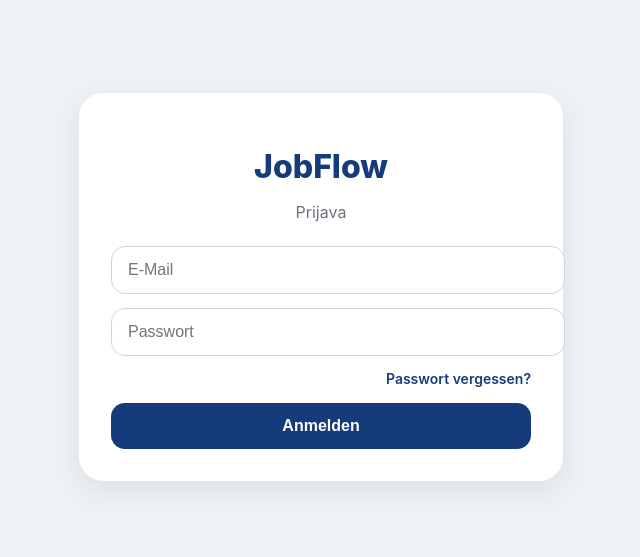
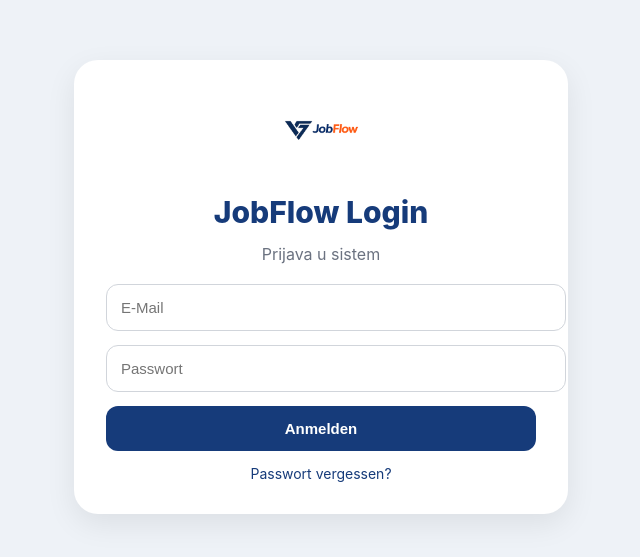
Before and after one commit to jobflow-app/jobflow-app, a Next.js app: page /login in a window 1280 px wide. Shown: the part 137-694 px from the top of the page, without its empty margins (319-959 px from the left). Built offline with nearby package versions, Linux system fonts and the light colour scheme; no server answers.

Commit message:
Update page.jsx

```diff
--- a/app/login/page.jsx
+++ b/app/login/page.jsx
@@ -1,7 +1,7 @@
 'use client'
 
+import { useEffect, useState } from 'react'
 import Link from 'next/link'
-import { useEffect, useState } from 'react'
 import { useRouter } from 'next/navigation'
 import { supabase } from '@/lib/supabase'
 
@@ -15,12 +15,15 @@
   const [errorMessage, setErrorMessage] = useState('')
 
   useEffect(() => {
-    let mounted = true
+    const checkExistingSession = async () => {
+      try {
+        const { data, error } = await supabase.auth.getSession()
 
-    const checkSession = async () => {
-      const { data } = await supabase.auth.getSession()
-
-      if (!mounted) return
+        if (error) {
+          console.error('Session check error:', error.message)
+          setCheckingSession(false)
+          return
+        }
 
         if (data?.session?.user) {
           router.replace('/dashboard')
@@ -28,13 +31,13 @@
         }
 
         setCheckingSession(false)
+      } catch (err) {
+        console.error('Unexpected session check error:', err)
+        setCheckingSession(false)
+      }
     }
 
-    checkSession()
-
-    return () => {
-      mounted = false
-    }
+    checkExistingSession()
   }, [router])
 
   const handleLogin = async (e) => {
@@ -42,26 +45,35 @@
     setLoading(true)
     setErrorMessage('')
 
-    const { error } = await supabase.auth.signInWithPassword({
+    try {
+      const { data, error } = await supabase.auth.signInWithPassword({
         email,
         password,
       })
 
       if (error) {
         setErrorMessage(error.message)
-      setLoading(false)
         return
       }
 
+      if (data?.user) {
         router.replace('/dashboard')
+      } else {
+        setErrorMessage('Login failed.')
+      }
+    } catch (err) {
+      console.error('Login error:', err)
+      setErrorMessage('Unexpected error. Please try again.')
+    } finally {
+      setLoading(false)
+    }
   }
 
   if (checkingSession) {
     return (
       <main style={styles.page}>
         <div style={styles.card}>
-          <h1 style={styles.title}>JobFlow</h1>
-          <p style={styles.subtitle}>Loading...</p>
+          <p style={styles.loadingText}>Loading...</p>
         </div>
       </main>
     )
@@ -70,8 +82,14 @@
   return (
     <main style={styles.page}>
       <form onSubmit={handleLogin} style={styles.card}>
-        <h1 style={styles.title}>JobFlow</h1>
-        <p style={styles.subtitle}>Prijava</p>
+        <img
+          src="/logo.png"
+          alt="JobFlow"
+          style={styles.logo}
+        />
+
+        <h1 style={styles.title}>JobFlow Login</h1>
+        <p style={styles.subtitle}>Prijava u sistem</p>
 
         <input
           type="email"
@@ -91,17 +109,15 @@
           required
         />
 
-        <div style={styles.linkRow}>
+        {errorMessage ? <p style={styles.error}>{errorMessage}</p> : null}
+
+        <button type="submit" style={styles.button} disabled={loading}>
+          {loading ? 'Loading...' : 'Anmelden'}
+        </button>
+
         <Link href="/forgot-password" style={styles.link}>
           Passwort vergessen?
         </Link>
-        </div>
-
-        {errorMessage ? <p style={styles.error}>{errorMessage}</p> : null}
-
-        <button type="submit" style={styles.button} disabled={loading}>
-          {loading ? 'Signing in...' : 'Anmelden'}
-        </button>
       </form>
     </main>
   )
@@ -118,57 +134,67 @@
   },
   card: {
     width: '100%',
-    maxWidth: '420px',
-    background: '#fff',
+    maxWidth: '430px',
+    background: '#ffffff',
     borderRadius: '24px',
     padding: '32px',
     boxShadow: '0 10px 30px rgba(0,0,0,0.08)',
+    display: 'flex',
+    flexDirection: 'column',
+    gap: '14px',
+  },
+  logo: {
+    width: '120px',
+    margin: '0 auto 8px',
+    objectFit: 'contain',
   },
   title: {
-    fontSize: '32px',
+    fontSize: '30px',
     fontWeight: '800',
     color: '#163b7a',
-    marginBottom: '8px',
     textAlign: 'center',
+    margin: 0,
   },
   subtitle: {
+    textAlign: 'center',
     color: '#6b7280',
-    marginBottom: '24px',
-    textAlign: 'center',
+    marginTop: 0,
+    marginBottom: '6px',
   },
   input: {
     width: '100%',
-    padding: '14px 16px',
-    borderRadius: '14px',
+    padding: '14px',
+    borderRadius: '12px',
     border: '1px solid #d1d5db',
-    marginBottom: '14px',
-    fontSize: '16px',
+    fontSize: '15px',
     outline: 'none',
-  },
-  linkRow: {
-    display: 'flex',
-    justifyContent: 'flex-end',
-    marginBottom: '16px',
-  },
-  link: {
-    color: '#163b7a',
-    textDecoration: 'none',
-    fontWeight: '600',
-    fontSize: '14px',
   },
   button: {
     width: '100%',
+    padding: '14px',
+    borderRadius: '12px',
     border: 'none',
     background: '#163b7a',
     color: '#fff',
+    fontSize: '15px',
     fontWeight: '700',
-    fontSize: '16px',
-    padding: '14px',
-    borderRadius: '14px',
     cursor: 'pointer',
   },
   error: {
-    color: '#b91c1c',
-    marginBottom: '12px',
+    color: '#dc2626',
+    fontSize: '14px',
+    margin: 0,
+    textAlign: 'center',
+  },
+  link: {
+    textAlign: 'center',
+    color: '#163b7a',
+    textDecoration: 'none',
+    fontSize: '14px',
+  },
+  loadingText: {
+    textAlign: 'center',
+    color: '#6b7280',
+    fontSize: '16px',
   },
 }
```
Lines whose indentation alone changed are shown as unchanged.
